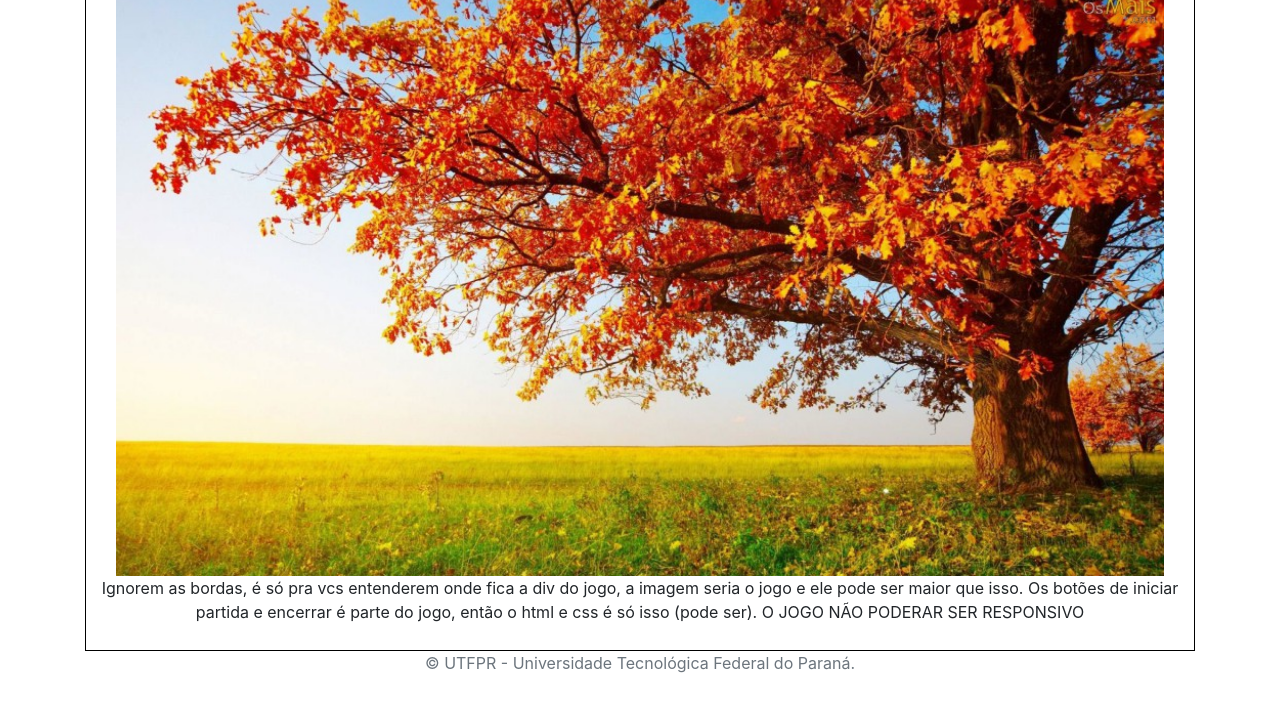
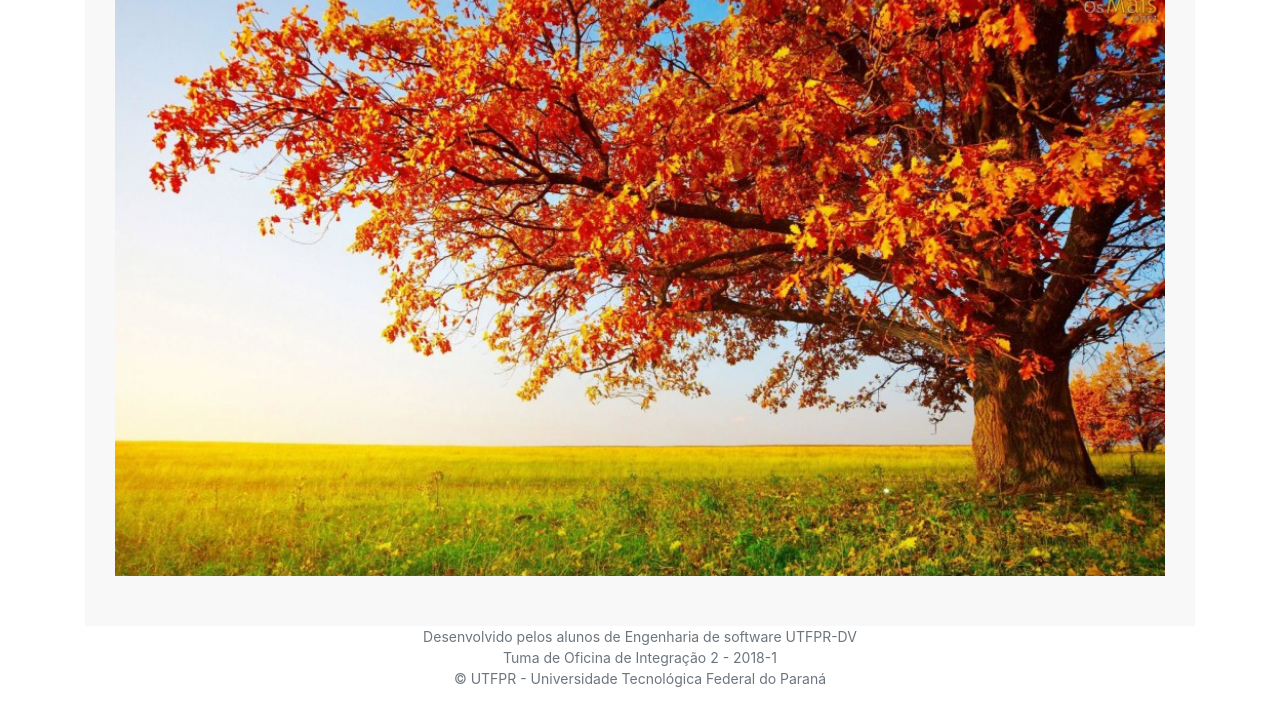
Before and after one commit to peegorini/Projeto-Oficina-2, a plain HTML site: page jogo3.html in a window 1280 px wide. Shown: the part 530-1235 px from the top of the page. Drawn offline with nearby package versions, Linux system fonts and the light colour scheme.

Commit message:
second commit 1104

```diff
--- a/jogo3.html
+++ b/jogo3.html
@@ -58,9 +58,7 @@
 
     <div class="div-jogo container">
         <h1>Nesta div é onde ficará o jogo</h1>
-        <img class="container-jogo container" src="-arvore.jpg">
-        <p>Ignorem as bordas, é só pra vcs entenderem onde fica a div do jogo, a imagem seria o jogo e ele pode ser maior que isso.
-            Os botões de iniciar partida e encerrar é parte do jogo, então o html e css é só isso (pode ser). O JOGO NÃO PODERAR SER RESPONSIVO</p>
+        <img class="container" src="-arvore.jpg">
     </div>
 
 </main>
@@ -69,7 +67,7 @@
 
 <footer class="footer">
     <div class="container">
-        <p class="text-muted">&copy; UTFPR - Universidade Tecnológica Federal do Paraná.</p>
+        <p class="text-muted">Desenvolvido pelos alunos de Engenharia de software UTFPR-DV<br>Tuma de Oficina de Integração 2 - 2018-1<br>&copy; UTFPR - Universidade Tecnológica Federal do Paraná</p>
     </div>
 </footer>
 
--- a/style.css
+++ b/style.css
@@ -18,11 +18,11 @@
 }
 
 .div-jogo{
-    border: 1px solid black;
     width: auto;
     height: auto;
     text-align: center;
-    padding-bottom: 10px;
+    padding-bottom: 50px;
+    background-color: rgba(128, 128, 128, 0.055);
 }
 
 .padding-pesquisaProf{
@@ -35,6 +35,10 @@
 
 .text-muted{
     text-align: center;
+}
+
+.footer{
+  font-size: 14px;
 }
 /* Carossel CSS */
 
```
Also changed, not shown: index.html (+1 -3 lines), jogo1.html (+1 -3 lines), jogo2.html (+1 -3 lines), jogo4.html (+1 -3 lines), professor.html (+1 -1 lines).
